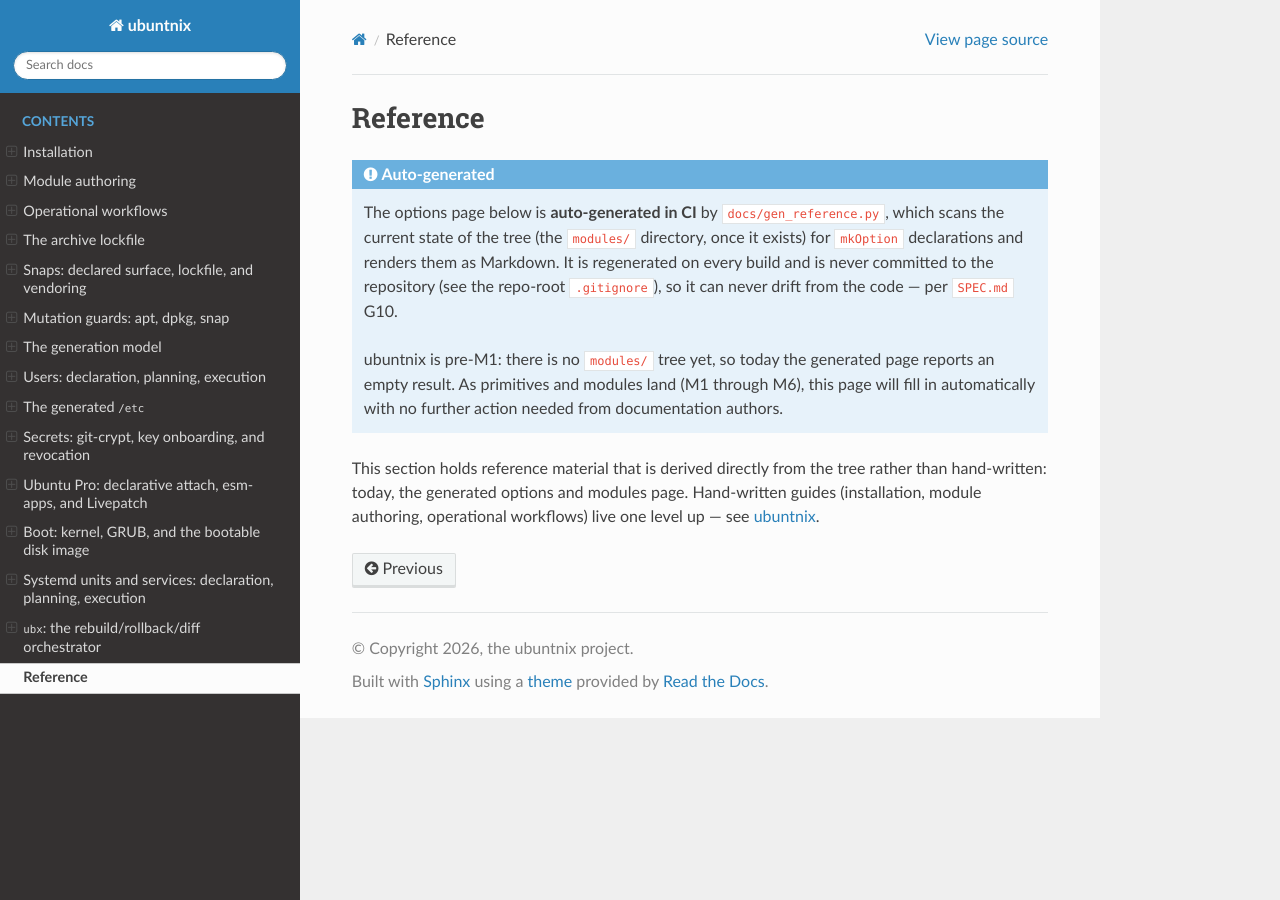
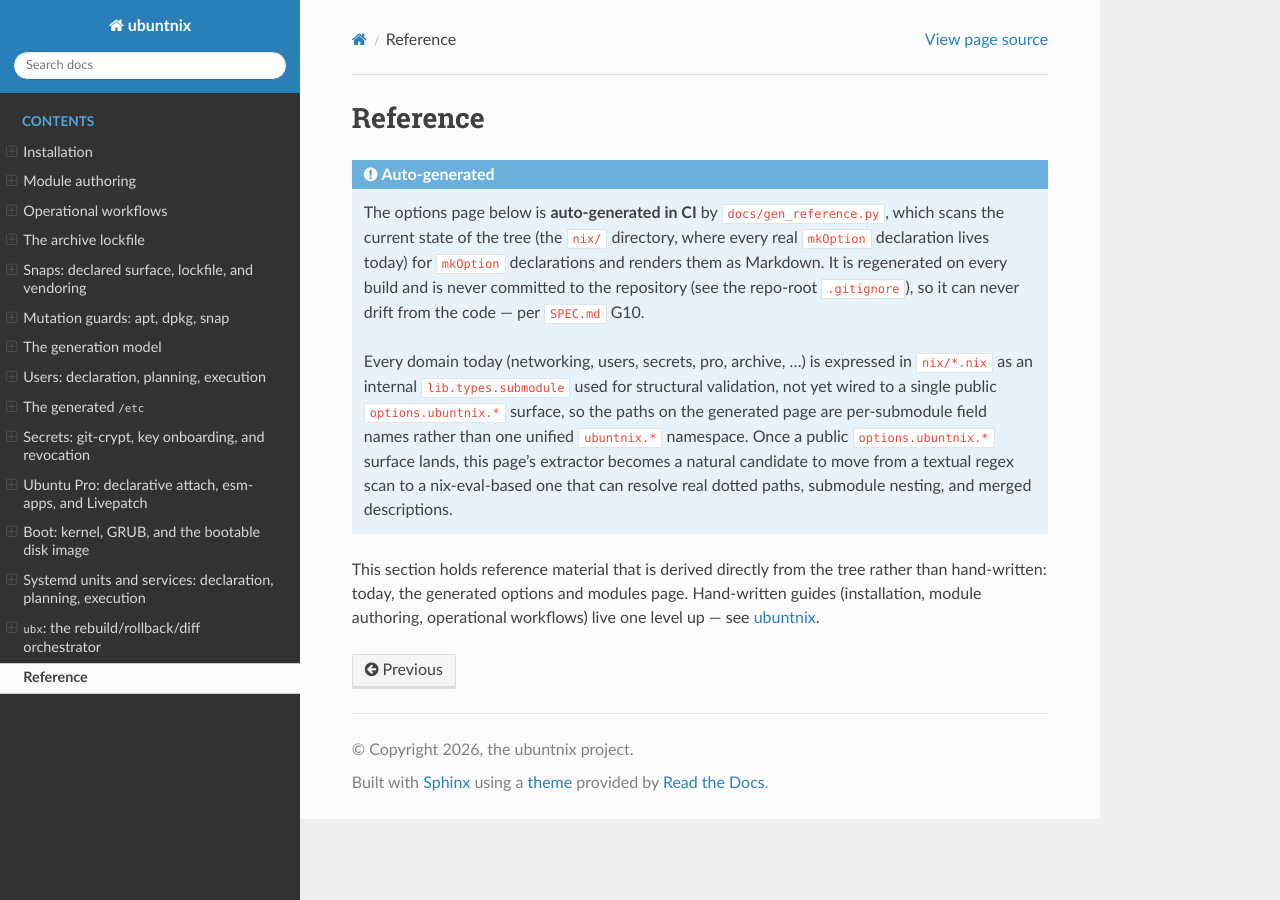
Before and after one commit to Guno327/ubuntnix, a Sphinx documentation site: the page built from docs/reference/index.md, in a window 1280 px wide. Built offline with Sphinx 7.4.7 and the Read the Docs theme 3.1.0, drawn with Linux system fonts in a browser that asks for light colours; pages that are not in the unit, such as notebooks, are missing from menus.

Commit message:
fix(docs): make the G10 options reference reflect the real tree — closes #152 (#158)
`docs/gen_reference.py` scanned `<root>/modules/`, a directory that has
never existed in this repository. Every real `mkOption` declaration lives
in `nix/*.nix`, so the generator took its empty-state branch, rendered a
"ubuntnix is pre-M1 / no options are declared" page, and exited 0 on every
run. SPEC.md G10 requires an auto-generated reference "reflecting the
current state of the tree, regenerated in CI so it can never drift from
the code" — the page could not drift because it was structurally empty.

`tests/unit/010-docs-gen-reference.sh` never ran the generator against the
real repo root (only synthetic `--root` fixtures), which is why this was
invisible to CI.

- scan `nix/**/*.nix`, matching both declaration shapes the codebase
  actually uses: `options.<dotted.path> = mkOption {` and the bare
  `<name> = mkOption {` used inside the internal submodule types
- treat an empty result from a non-empty source tree as a bug: exit
  non-zero with a diagnostic rather than emitting a misleadingly-empty
  page. A tree with no `.nix` files at all remains the legitimate
  empty case and still exits 0
- add a real-repo case to tests/unit/010 asserting a non-zero option
  count and specific declared option names — this fails against the
  previous generator
- correct docs/reference/index.md, which explained the empty page with
  "ubuntnix is pre-M1: there is no modules/ tree yet ... this page will
  fill in automatically" — M1 through M6 shipped and it never did

Now emits 41 options from 19 files, matching an independent mkOption
tally (networking 13, users 12, secrets 7, pro 5, archive 3, lib 1).
Output remains deterministic (sorted by path then file; byte-identical
across runs).

Co-authored-by: ghov-claude[bot] <308500720+ghov-claude[bot]@users.noreply.github.com>
Co-authored-by: Claude Sonnet 5 <noreply@anthropic.com>

````diff
--- a/docs/gen_reference.py
+++ b/docs/gen_reference.py
@@ -1,34 +1,49 @@
 #!/usr/bin/env python3
-"""Generate docs/reference/options.md from the modules/ tree.
+"""Generate docs/reference/options.md from the nix/ tree.
 
-Best-effort *textual* scan of ``<root>/modules/**/*.nix`` for
-``options.<path> = mkOption { ... };`` declarations. It pulls out the
-option's dotted path plus, where present, its ``type``, ``default`` and
-``description`` fields, and renders a sorted Markdown page.
+Best-effort *textual* scan of ``<root>/nix/**/*.nix`` for ``mkOption``
+declarations, in either of the two shapes this codebase actually uses:
 
-This is a stopgap, and as of today it is a stopgap that emits an EMPTY
-page. `flake.nix` exists and is substantial, but the ``modules/`` tree
-this script scans does **not** exist yet: every real ``mkOption``
-declaration currently lives in ``nix/*.nix`` (``nix/networking.nix``,
-``nix/archive.nix``, ``nix/secrets.nix``, ``nix/pro.nix``,
-``nix/users.nix``, ``nix/lib.nix``, ...) as an *internal submodule type*
-used for structural validation, deliberately not yet wired to a public
-``options.ubuntnix.*`` surface. So this script reports "0 option(s) from
-0 file(s)" on every run, and docs/reference/options.md is empty by
-construction rather than by accident.
+  1. ``options.<dotted.path> = [prefix.]mkOption { ... };`` — a top-level
+     attachment of a type to the module system (e.g. ``options.pro =
+     lib.mkOption { type = proType; };`` in nix/pro.nix).
+  2. bare ``<name> = [prefix.]mkOption { ... };`` inside an ``options =
+     { ... };`` submodule block (e.g. ``hostname = lib.mkOption { ... };``
+     inside nix/networking.nix's ``networkingType`` submodule). This is
+     the shape essentially all real per-field options in nix/*.nix use
+     today, since every domain (networking, users, secrets, pro,
+     archive, ...) is expressed as an internal `lib.types.submodule` used
+     for structural validation rather than a single flat
+     ``options.<dotted.path>`` per field.
 
-Two things must therefore happen before this page carries real content,
-and they are separate decisions: (1) the public ``modules/`` surface has
-to exist at all, and (2) this textual regex scan should then be replaced
-by a nix-eval-based extractor that evaluates the real option declarations
-(types, defaults, submodules, merged descriptions, etc.) instead of
-grepping source text. Pointing --root at ``nix/`` today would NOT be a
-fix for (1): it would publish internal validation types as though they
-were a supported user-facing API.
+For each match it pulls out the option's path (dotted where shape 1
+applies, otherwise just the field name) plus, where present, its
+``type``, ``default`` and ``description`` fields, and renders a sorted
+Markdown page.
+
+Every real ``mkOption`` declaration today lives in ``nix/*.nix``
+(``nix/networking.nix``, ``nix/archive.nix``, ``nix/secrets.nix``,
+``nix/pro.nix``, ``nix/users.nix``, ``nix/lib.nix``, ...) as an *internal
+submodule type* used for structural validation, not yet wired to a
+public ``options.ubuntnix.*`` surface — so the paths this script reports
+are per-submodule field names, not a single unified ``ubuntnix.*``
+namespace. Once a public ``options.ubuntnix.*`` surface lands, replacing
+this textual regex scan with a nix-eval-based extractor (which can
+resolve real dotted paths, submodule nesting, and merged descriptions
+instead of grepping source text) remains the natural next step.
 
 Anything this script cannot parse
 (multi-line attrsets as defaults, computed paths, `lib.mkOption` written
 across unusual formatting, etc.) is simply omitted rather than guessed at.
+
+An empty result is treated as a bug, not a valid steady state: if
+``nix/`` exists and contains ``.nix`` files but none of them yield a
+single matched option, this script exits non-zero with a diagnostic
+instead of silently emitting an empty page (SPEC.md G10's reference must
+reflect the real tree; a silent empty page from a broken extractor would
+be indistinguishable from a genuinely option-free tree). Only a tree with
+*no* ``.nix`` files under ``nix/`` at all (or no ``nix/`` directory) is
+treated as the legitimate empty case and still exits 0.
 
 The output is deterministic: for the same input tree it always produces
 byte-identical output, sorted by option path then by declaring file.
@@ -50,13 +65,20 @@ import sys
 from pathlib import Path
 from typing import Optional
 
-# Matches `options.<dotted.path> = [prefix.]mkOption {`, capturing the
-# dotted attribute path and leaving the parser positioned at the opening
-# brace of the mkOption argument. `prefix.` covers the common `lib.mkOption`
-# spelling; bare `mkOption` (imported via `inherit (lib) mkOption;` or
-# `with lib;`) is also matched.
+# Matches either of the two mkOption-declaration shapes this codebase uses
+# (see module docstring):
+#   (dotted) `options.<dotted.path> = [prefix.]mkOption {`
+#   (bare)   `<name> = [prefix.]mkOption {`, when <name> is not itself the
+#            tail of a preceding `options.` path (the negative lookbehind
+#            rejects starting a match on the "path" part of "options.path
+#            = mkOption", which the dotted alternative already covers).
+# Both leave the parser positioned at the opening brace of the mkOption
+# argument. `prefix.` covers the common `lib.mkOption` spelling; bare
+# `mkOption` (imported via `inherit (lib) mkOption;` or `with lib;`) is
+# also matched.
 OPTION_HEAD_RE = re.compile(
-    r"options\.(?P<path>[A-Za-z0-9_]+(?:\.[A-Za-z0-9_]+)*)"
+    r"(?:options\.(?P<dotted>[A-Za-z0-9_]+(?:\.[A-Za-z0-9_]+)*)"
+    r"|(?<![.\w])(?P<bare>[A-Za-z_][A-Za-z0-9_]*))"
     r"\s*=\s*(?:[A-Za-z0-9_]+\.)?mkOption\s*(?P<brace>\{)"
 )
 
@@ -89,7 +111,7 @@ def find_options(text: str) -> list[dict]:
     """Best-effort extraction of mkOption declarations from one file's text."""
     found = []
     for m in OPTION_HEAD_RE.finditer(text):
-        path = m.group("path")
+        path = m.group("dotted") or m.group("bare")
         block = extract_block(text, m.start("brace"))
         fields: dict[str, str] = {}
         for fm in FIELD_RE.finditer(block):
@@ -103,7 +125,6 @@ def find_options(text: str) -> list[dict]:
 
 def render_markdown(
     root: Path,
-    modules_dir_exists: bool,
     files: list[Path],
     options: list[dict],
 ) -> str:
@@ -119,27 +140,20 @@ def render_markdown(
     )
     lines.append("")
 
-    if not modules_dir_exists:
-        lines.append(f"Scanned: `modules/` under `{root}` — directory not found.")
+    if not files:
+        lines.append(f"Scanned: `nix/` under `{root}` — no `.nix` files found.")
         lines.append("")
         lines.append(
-            "ubuntnix is pre-M1: no `modules/` tree exists in the repository "
-            "yet, so no options are declared."
+            "No `.nix` files exist under `nix/` in this tree, so no options "
+            "are declared."
         )
         lines.append("")
         return "\n".join(lines) + "\n"
 
     lines.append(
-        f"Scanned: `modules/` under `{root}` — {len(files)} `.nix` file(s) found."
+        f"Scanned: `nix/` under `{root}` — {len(files)} `.nix` file(s) found."
     )
     lines.append("")
-
-    if not options:
-        lines.append(
-            "No option declarations (`mkOption`) were found under `modules/` yet."
-        )
-        lines.append("")
-        return "\n".join(lines) + "\n"
 
     for opt in options:
         lines.append(f"## `{opt['path']}`")
@@ -177,7 +191,7 @@ def main(argv: Optional[list[str]] = None) -> int:
         "--root",
         type=Path,
         default=None,
-        help="repo root to scan for modules/ (default: $UBX_REPO_ROOT or "
+        help="repo root to scan for nix/ (default: $UBX_REPO_ROOT or "
         "the parent of the docs/ dir containing this script)",
     )
     parser.add_argument(
@@ -192,13 +206,12 @@ def main(argv: Optional[list[str]] = None) -> int:
     root = (args.root if args.root is not None else default_root()).resolve()
     out = (args.out if args.out is not None else default_out()).resolve()
 
-    modules_dir = root / "modules"
-    modules_dir_exists = modules_dir.is_dir()
+    nix_dir = root / "nix"
 
     files: list[Path] = []
     options: list[dict] = []
-    if modules_dir_exists:
-        files = sorted(modules_dir.rglob("*.nix"))
+    if nix_dir.is_dir():
+        files = sorted(nix_dir.rglob("*.nix"))
         for f in files:
             text = f.read_text(errors="replace")
             for opt in find_options(text):
@@ -206,14 +219,30 @@ def main(argv: Optional[list[str]] = None) -> int:
                 options.append(opt)
         options.sort(key=lambda o: (o["path"], o["file"]))
 
-    content = render_markdown(root, modules_dir_exists, files, options)
+    # An empty RESULT from a NON-empty source tree is a bug, not a valid
+    # steady state (see module docstring): don't silently write a
+    # misleadingly-empty page in that case, and don't leave a stale
+    # previous --out artifact around to be mistaken for current output.
+    if files and not options:
+        print(
+            f"error: found {len(files)} `.nix` file(s) under {nix_dir} but "
+            "extracted 0 mkOption declaration(s) from any of them -- this "
+            "almost certainly means the extractor regex in "
+            "docs/gen_reference.py no longer matches the option-declaration "
+            "shapes actually used in nix/*.nix, not that the tree has no "
+            "options. Refusing to emit a misleadingly-empty reference page.",
+            file=sys.stderr,
+        )
+        return 1
+
+    content = render_markdown(root, files, options)
 
     out.parent.mkdir(parents=True, exist_ok=True)
     out.write_text(content)
 
     print(
         f"wrote {out} ({len(options)} option(s) from {len(files)} file(s) "
-        f"under {modules_dir})"
+        f"under {nix_dir})"
     )
     return 0
 
--- a/docs/reference/index.md
+++ b/docs/reference/index.md
@@ -5,15 +5,20 @@
 
 The {doc}`options` page below is **auto-generated in CI** by
 `docs/gen_reference.py`, which scans the current state of the tree (the
-`modules/` directory, once it exists) for `mkOption` declarations and
-renders them as Markdown. It is regenerated on every build and is never
-committed to the repository (see the repo-root `.gitignore`), so it can
-never drift from the code — per `SPEC.md` G10.
+`nix/` directory, where every real `mkOption` declaration lives today) for
+`mkOption` declarations and renders them as Markdown. It is regenerated on
+every build and is never committed to the repository (see the repo-root
+`.gitignore`), so it can never drift from the code — per `SPEC.md` G10.
 
-ubuntnix is pre-M1: there is no `modules/` tree yet, so today the generated
-page reports an empty result. As primitives and modules land (M1 through
-M6), this page will fill in automatically with no further action needed
-from documentation authors.
+Every domain today (networking, users, secrets, pro, archive, ...) is
+expressed in `nix/*.nix` as an internal `lib.types.submodule` used for
+structural validation, not yet wired to a single public
+`options.ubuntnix.*` surface, so the paths on the generated page are
+per-submodule field names rather than one unified `ubuntnix.*` namespace.
+Once a public `options.ubuntnix.*` surface lands, this page's extractor
+becomes a natural candidate to move from a textual regex scan to a
+nix-eval-based one that can resolve real dotted paths, submodule nesting,
+and merged descriptions.
 ```
 
 This section holds reference material that is derived directly from the
````
Also changed, not shown: 1 other file.
